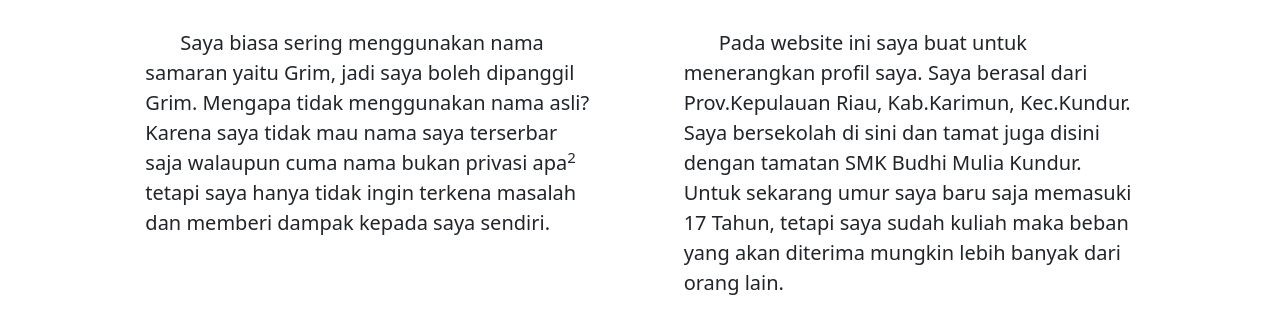
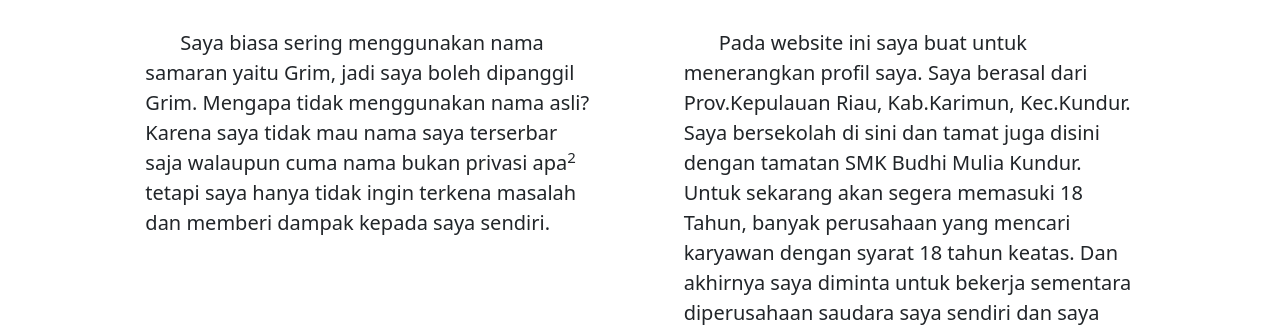
Before and after one commit to BudiSn/Profil, a plain HTML site: page index.html in a window 1280 px wide. Shown: the part 631-958 px from the top of the page. Drawn offline with nearby package versions, Linux system fonts and the light colour scheme.

Commit message:
Update index.html

```diff
--- a/index.html
+++ b/index.html
@@ -77,7 +77,7 @@
         <p>Saya biasa sering menggunakan nama samaran yaitu Grim, jadi saya boleh dipanggil Grim. Mengapa tidak menggunakan nama asli? Karena saya tidak mau nama saya terserbar saja walaupun cuma nama bukan privasi apa<sup>2</sup> tetapi saya hanya tidak ingin terkena masalah dan memberi dampak kepada saya sendiri.</p>
       </div>
       <div class="col-sm-5 mb-5">
-        <p>Pada website ini saya buat untuk menerangkan profil saya. Saya berasal dari Prov.Kepulauan Riau, Kab.Karimun, Kec.Kundur. Saya bersekolah di sini dan tamat juga disini dengan tamatan SMK Budhi Mulia Kundur. Untuk sekarang umur saya baru saja memasuki 17 Tahun, tetapi saya sudah kuliah maka beban yang akan diterima mungkin lebih banyak dari orang lain.</p>
+        <p>Pada website ini saya buat untuk menerangkan profil saya. Saya berasal dari Prov.Kepulauan Riau, Kab.Karimun, Kec.Kundur. Saya bersekolah di sini dan tamat juga disini dengan tamatan SMK Budhi Mulia Kundur. Untuk sekarang akan segera memasuki 18 Tahun, banyak perusahaan yang mencari karyawan dengan syarat 18 tahun keatas. Dan akhirnya saya diminta untuk bekerja sementara diperusahaan saudara saya sendiri dan saya bekerja disitu sebagai seorang design draft 3D menggunakan software Blender 3D.</p>
       </div>
       <div class="col-sm-8">
         <p style="text-align: center;">Saya juga sedang mencari pekerjaan yang tetap untuk tidak membebankan kedua orang tua saya. Ingin sedang kerja dan karena saya sekarang membutuhkan uang untuk membiayai saya kuliah jadi memutuskan untuk mencari kerja yang lebih bagus dan bisa membuat saya berkembang pada beberapa posisi. Karena diperusahaan itu saya merasa saya cukup berkembang tetapi karena bekerja dengan saudara sendiri jadi penghasilan terjangkau.
```
